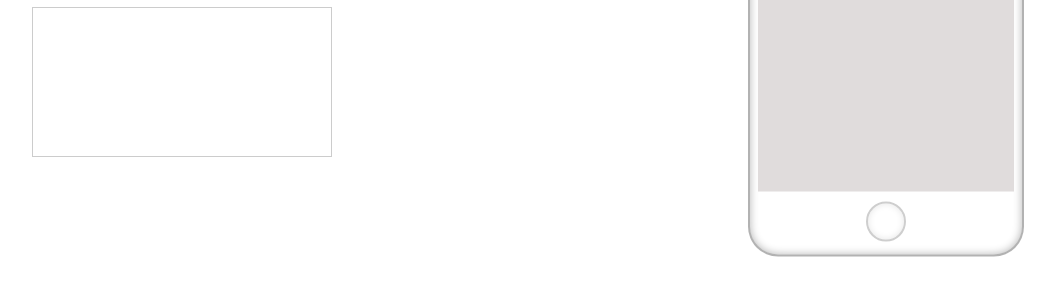
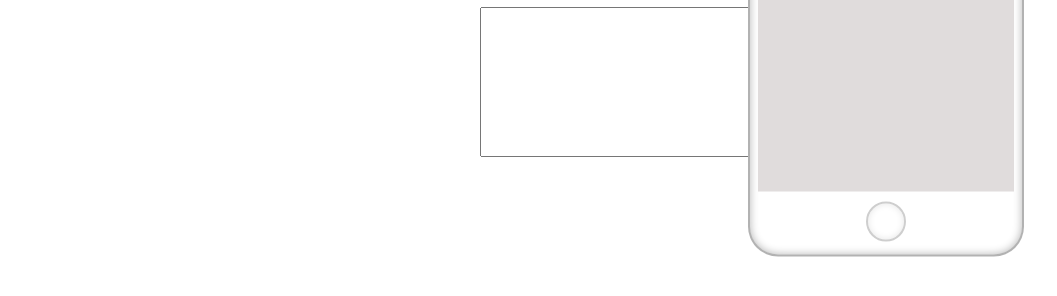
Before and after one commit to impetiue/SFMC-Viber, a website: page Viber-Custom-Activity/public/index.html in a window 1280 px wide. Shown: the part 416-712 px from the top of the page, without its empty margins (10-1067 px from the left). Drawn offline with nearby package versions, Linux system fonts and the light colour scheme; a script that the page names is missing.

Commit message:
Update index.html

```diff
--- a/Viber-Custom-Activity/public/index.html
+++ b/Viber-Custom-Activity/public/index.html
@@ -559,9 +559,9 @@ body{
         <option value="7">7</option>
       </select>Font Color<input type="color" onchange="execVal('foreColor',this.value)" /> Highlight<input type="color" onchange="execVal('hiliteColor',this.value)" />
   </div>
-  <iframe name="richTextField" style="width:300px;height: 150px;margin:auto;display: block;">
+  <textarea name="richTextField" id="text" style="width:300px;height: 150px;margin:auto;display: block;">
 
-    </iframe>
+    </textarea>
 
 <!--End-->
 
```
